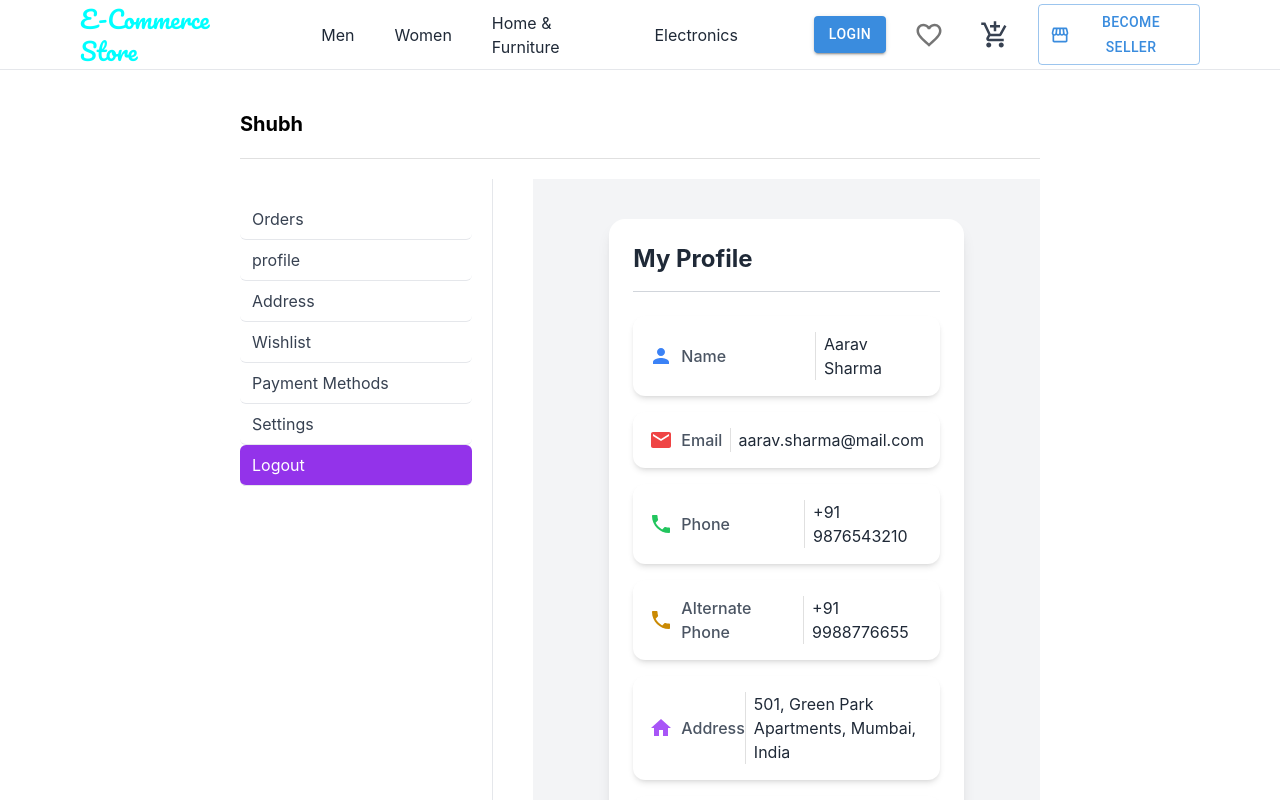
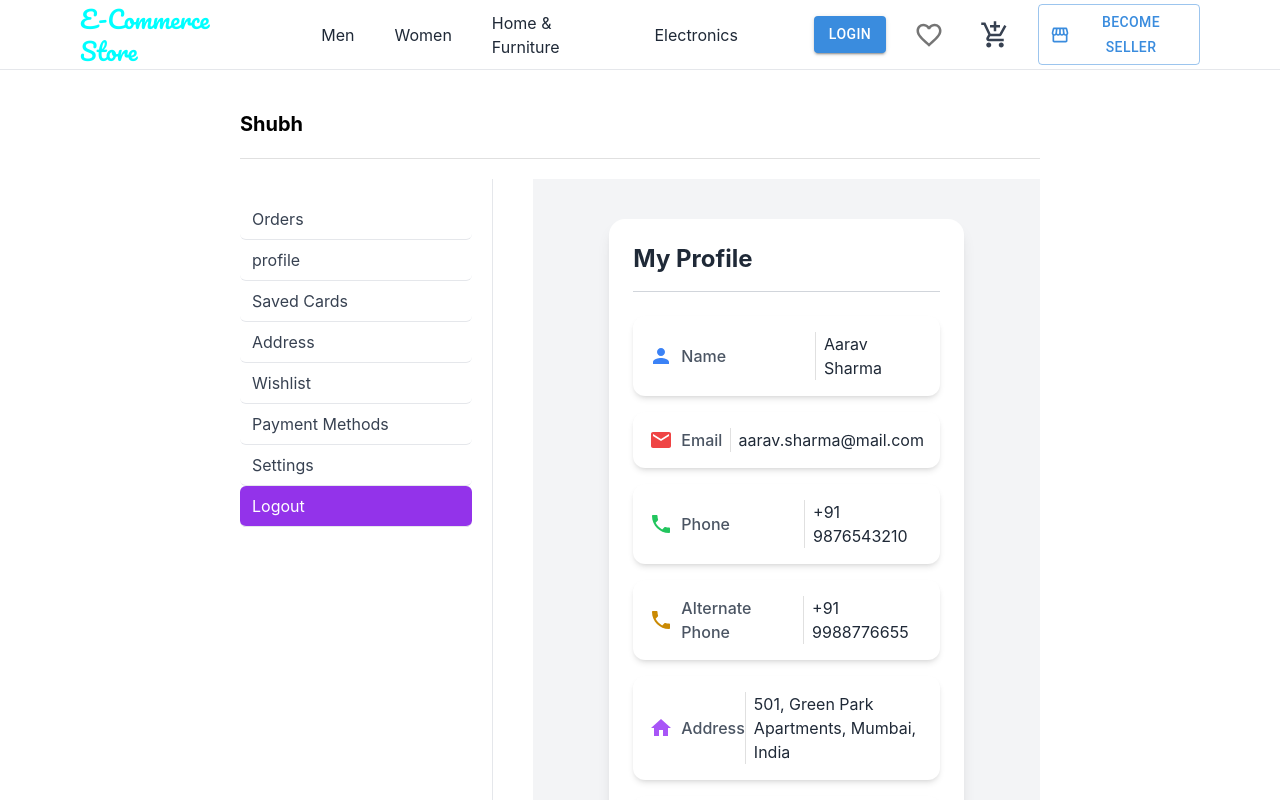
Before and after one commit to shubhcoding01/ecomproject, a React (Create React App) app: page /account/logout in a window 1280 px wide. Shown: the top 800 px of the page. Built offline with nearby package versions, Linux system fonts and the light colour scheme; some icons are missing.

Commit message:
Add "Saved Cards" menu item to account navigation

```diff
--- a/src/customer/pages/Account/Account.tsx
+++ b/src/customer/pages/Account/Account.tsx
@@ -10,6 +10,7 @@ const menu = [
 
         {name: "Orders", path: "/account/orders"},
         {name: "profile", path: "/account/profile"},
+        {name: "Saved Cards", path: "/account/saved-cards"},
         {name: "Address", path: "/account/address"},
         {name: "Wishlist", path: "/account/wishlist"},
         {name: "Payment Methods", path: "/account/payment-methods"},
```
